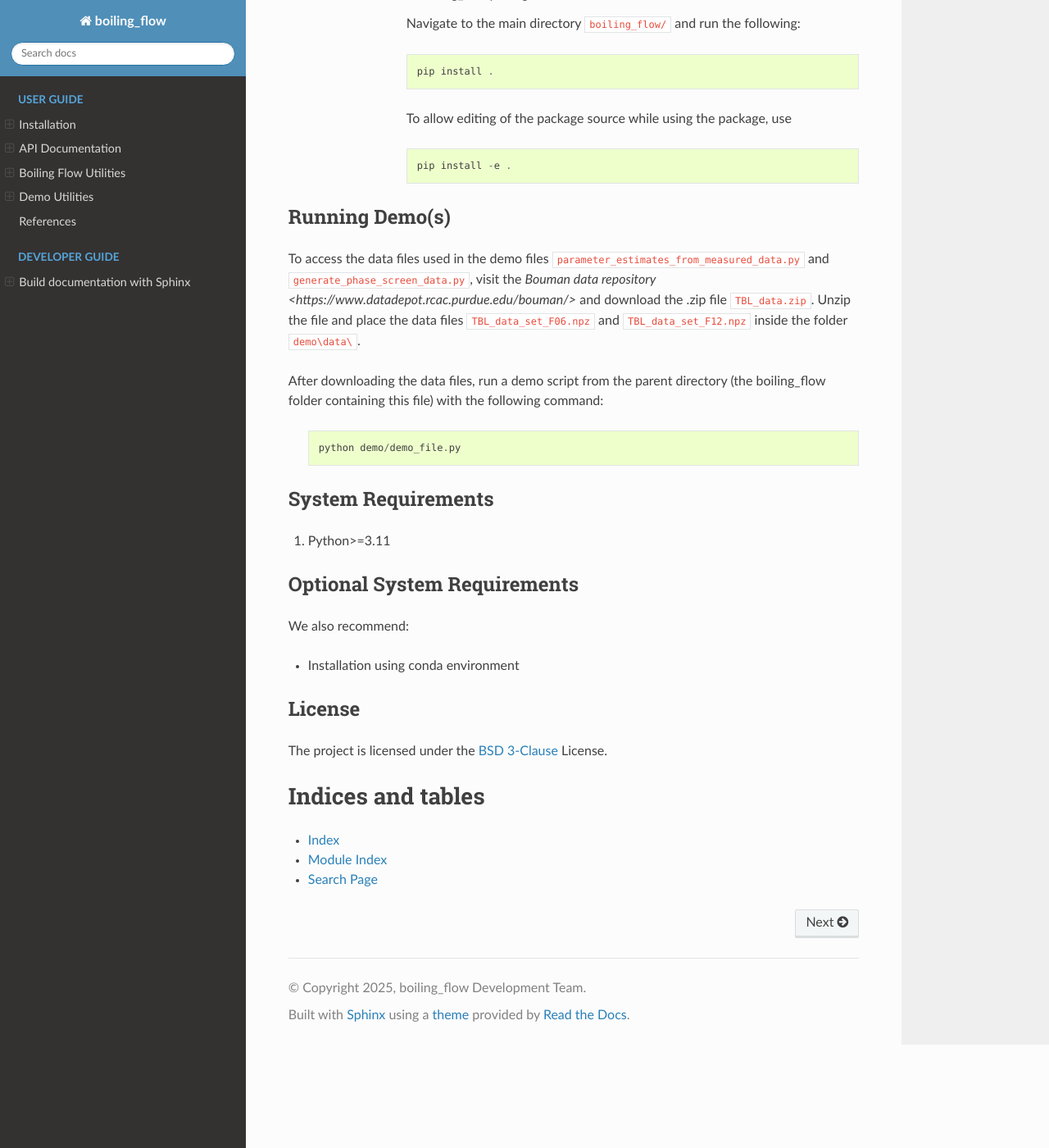
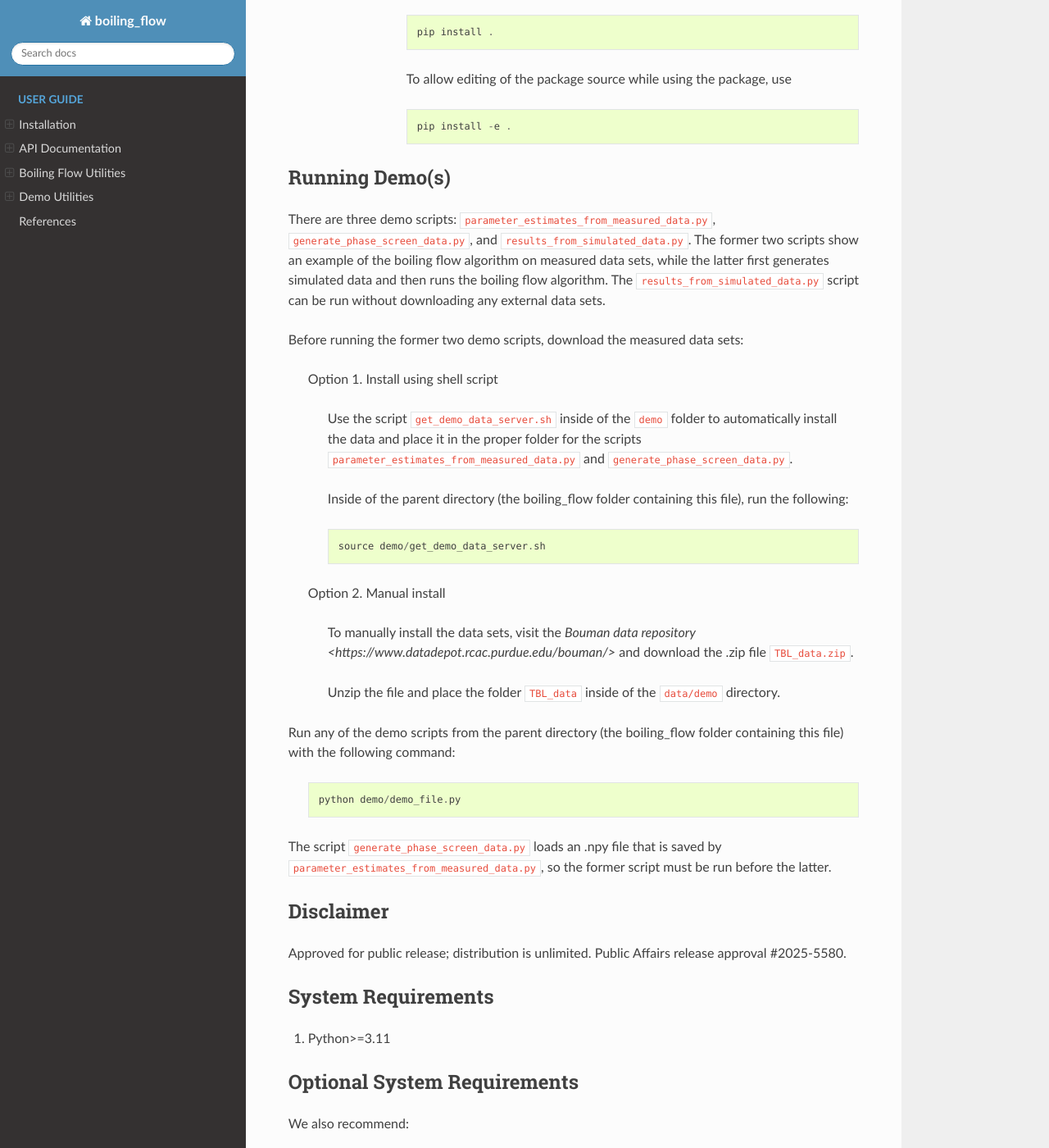
Before and after one commit to jeffreyutley/boiling_flow, a Sphinx documentation site: the page built from docs/source/index.rst, in a window 1280 px wide and 1400 px high, scrolled down 1094 px. Shown: the whole window at 82% size. Built offline with Sphinx 7.4.7 and the Read the Docs theme 3.1.0, drawn with Linux system fonts in a browser that asks for light colours; some of the changed text lies outside the part shown.

Commit message:
Updated data downloading for the demo files (and the associated instructions). Updated the docs.

```diff
--- a/README.rst
+++ b/README.rst
@@ -66,14 +65,46 @@ Installing
 Running Demo(s)
 ---------------
 
-To access the data files used in the demo files ``parameter_estimates_from_measured_data.py`` and ``generate_phase_screen_data.py``,
-visit the `Bouman data repository <https://www.datadepot.rcac.purdue.edu/bouman/>` and download the .zip file ``TBL_data.zip``.
-Unzip the file and place the data files ``TBL_data_set_F06.npz`` and ``TBL_data_set_F12.npz`` inside the folder ``demo\data\``.
+There are three demo scripts: ``parameter_estimates_from_measured_data.py``, ``generate_phase_screen_data.py``, and
+``results_from_simulated_data.py``. The former two scripts show an example of the boiling flow algorithm on measured
+data sets, while the latter first generates simulated data and then runs the boiling flow algorithm. The
+``results_from_simulated_data.py`` script can be run without downloading any external data sets.
 
-After downloading the data files, run a demo script from the parent directory (the boiling_flow folder containing this
-file) with the following command:
+Before running the former two demo scripts, download the measured data sets:
+
+    Option 1. Install using shell script
+
+        Use the script ``get_demo_data_server.sh`` inside of the ``demo`` folder to automatically install the data and
+        place it in the proper folder for the scripts ``parameter_estimates_from_measured_data.py`` and
+        ``generate_phase_screen_data.py``.
+
+        Inside of the parent directory (the boiling_flow folder containing this file), run the following:
+
+        .. code-block::
+
+            source demo/get_demo_data_server.sh
+
+    Option 2. Manual install
+
+        To manually install the data sets, visit the
+        `Bouman data repository <https://www.datadepot.rcac.purdue.edu/bouman/>` and download the .zip file
+        ``TBL_data.zip``.
+
+        Unzip the file and place the folder ``TBL_data`` inside of the ``data/demo`` directory.
+
+Run any of the demo scripts from the parent directory (the boiling_flow folder containing this file) with the following
+command:
 
     .. code-block::
 
 
         python demo/demo_file.py
+
+The script ``generate_phase_screen_data.py`` loads an .npy file that is saved by
+``parameter_estimates_from_measured_data.py``, so the former script must be run before the latter.
+
+
+Disclaimer
+----------
+
+Approved for public release; distribution is unlimited. Public Affairs release approval #2025-5580.
--- a/docs/source/index.rst
+++ b/docs/source/index.rst
@@ -26,10 +26,3 @@ Indices and tables
    utils
    demo_utils
    references
-
-.. toctree::
-   :hidden:
-   :maxdepth: 4
-   :caption: Developer Guide
-
-   docs
```
Also changed, not shown: other parts of README.rst (+4 -5 lines), docs/source/docs.rst (deleted, +0 -29 lines), 4 other files.
